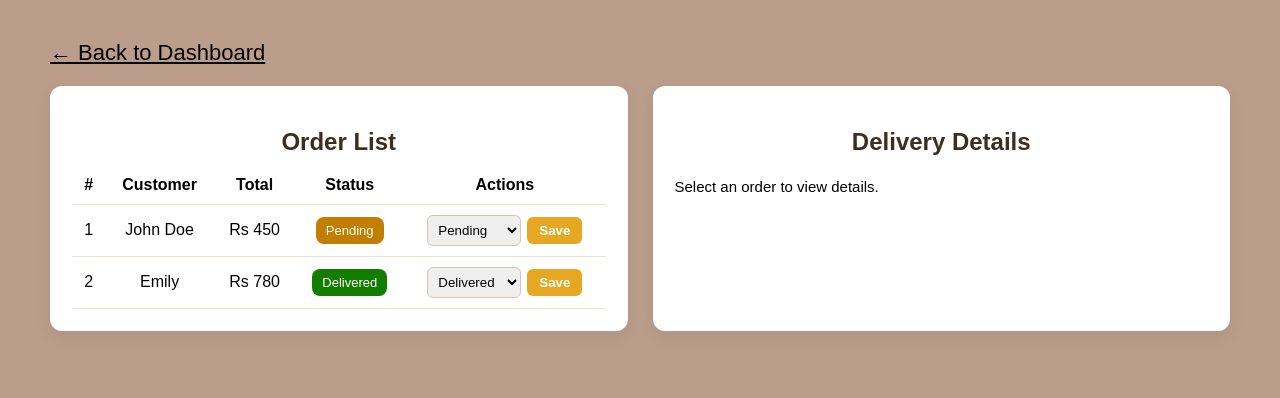
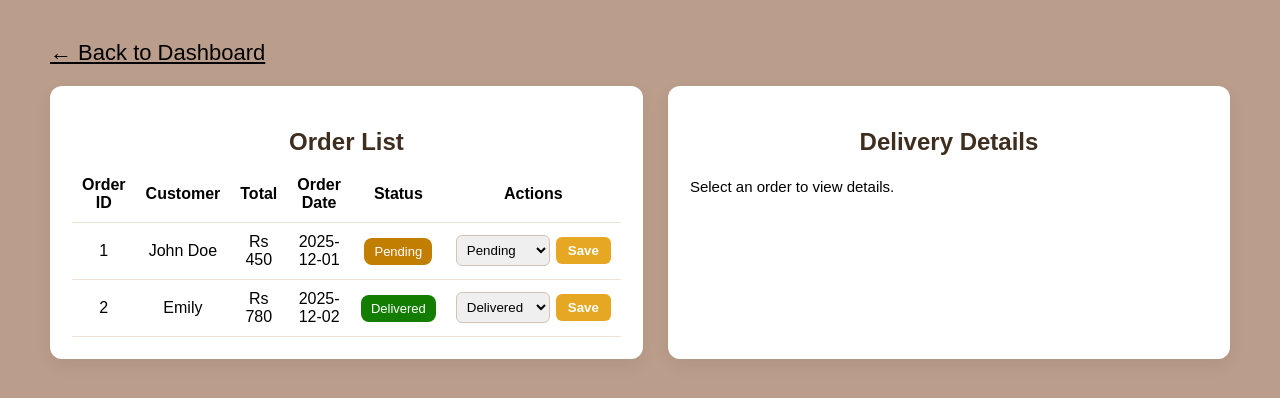
Before and after one commit to JNJT2935/cafe-website, a PHP site: page /admin_manage_orders.php in a window 1280 px wide. Shown: the top 398 px of the page. Run offline with PHP 8.4, Linux system fonts and the light colour scheme.

Commit message:
Update admin_manage_orders.php

```diff
--- a/Admin/admin_manage_orders.php
+++ b/Admin/admin_manage_orders.php
@@ -4,6 +4,7 @@
 <meta charset="UTF-8">
 <meta name="viewport" content="width=device-width, initial-scale=1.0">
 <title>Admin - Manage Orders</title>
+
 <style>
 /* ===== RESET & BODY ===== */
 html, body { margin:0; padding:0; font-family: Arial, sans-serif; background-color: #BA9D8A; }
@@ -41,6 +42,7 @@ h2 { text-align:center; margin-bottom: 10px; color:#3e2e1f; }
 /* ===== RESPONSIVE ===== */
 @media (max-width: 900px) { .order-container { grid-template-columns:1fr; } }
 </style>
+
 </head>
 
 <body>
@@ -59,9 +61,10 @@ h2 { text-align:center; margin-bottom: 10px; color:#3e2e1f; }
             <div class="order-table">
                 <table>
                     <tr>
-                        <th>#</th>
+                        <th>Order ID</th>
                         <th>Customer</th>
                         <th>Total</th>
+                        <th>Order Date</th>
                         <th>Status</th>
                         <th>Actions</th>
                     </tr>
@@ -71,6 +74,7 @@ h2 { text-align:center; margin-bottom: 10px; color:#3e2e1f; }
                         <td>1</td>
                         <td>John Doe</td>
                         <td>Rs 450</td>
+                        <td>2025-12-01</td>
                         <td><span class="status pending">Pending</span></td>
                         <td>
                             <form class="status-form" onsubmit="event.preventDefault(); saveStatus(this)">
@@ -88,6 +92,7 @@ h2 { text-align:center; margin-bottom: 10px; color:#3e2e1f; }
                         <td>2</td>
                         <td>Emily</td>
                         <td>Rs 780</td>
+                        <td>2025-12-02</td>
                         <td><span class="status delivered">Delivered</span></td>
                         <td>
                             <form class="status-form" onsubmit="event.preventDefault(); saveStatus(this)">
@@ -118,21 +123,45 @@ h2 { text-align:center; margin-bottom: 10px; color:#3e2e1f; }
 </div>
 
 <script>
-// ------------- MOCK ORDER DETAILS ----------------
+// ------------- MOCK ORDER DETAILS WITH ALL FIELDS ----------------
 const ordersDetails = {
-    1: { name: "John Doe", phone: "5778-1122", address: "Rose Hill, Mauritius", items: "Cappuccino x2, Latte x1", total: "Rs 450", status: "Pending" },
-    2: { name: "Emily", phone: "5789-2233", address: "Curepipe", items: "Mocha x3, Croissant x2", total: "Rs 780", status: "Delivered" }
+    1: {
+        name: "John Doe",
+        phone: "5778-1122",
+        email: "john@example.com",
+        address: "Rose Hill, Mauritius",
+        items: "Cappuccino x2, Latte x1",
+        total: "Rs 450",
+        order_date: "2025-12-01",
+        delivery_note: "Leave at door",
+        status: "Pending"
+    },
+    2: {
+        name: "Emily",
+        phone: "5789-2233",
+        email: "emily@example.com",
+        address: "Curepipe",
+        items: "Mocha x3, Croissant x2",
+        total: "Rs 780",
+        order_date: "2025-12-02",
+        delivery_note: "Call on arrival",
+        status: "Delivered"
+    }
 };
 
 // SHOW DETAILS ON CLICK
 function showDetails(id) {
     const d = ordersDetails[id];
     document.getElementById("details-box").innerHTML = `
+        <p><strong>Order ID:</strong> ${id}</p>
         <p><strong>Name:</strong> ${d.name}</p>
+        <p><strong>Email:</strong> ${d.email}</p>
         <p><strong>Phone:</strong> ${d.phone}</p>
         <p><strong>Address:</strong> ${d.address}</p>
-        <p><strong>Items:</strong> ${d.items}</p>
-        <p><strong>Total:</strong> ${d.total}</p>
+        <p><strong>Items Ordered:</strong> ${d.items}</p>
+        <p><strong>Total Amount:</strong> ${d.total}</p>
+        <p><strong>Order Date:</strong> ${d.order_date}</p>
+        <p><strong>Delivery Note:</strong> ${d.delivery_note}</p>
         <p><strong>Status:</strong> ${d.status}</p>
     `;
 }
@@ -143,18 +172,18 @@ function saveStatus(form) {
     const row = form.closest('tr');
     const statusSpan = row.querySelector('.status');
 
-    // Update the table row
+    // Update table
     statusSpan.textContent = select.value;
     statusSpan.className = "status " + select.value.toLowerCase();
 
-    // Get order ID
+    // Get ID
     const orderId = row.querySelector('td').textContent;
 
-    // Update ordersDetails object
+    // Update stored data
     if (ordersDetails[orderId]) {
         ordersDetails[orderId].status = select.value;
 
-        // If this order is currently showing in details panel, update it
+        // Update details if visible
         const detailsBox = document.getElementById("details-box");
         if (detailsBox.innerHTML.includes(ordersDetails[orderId].name)) {
             showDetails(orderId);
```
